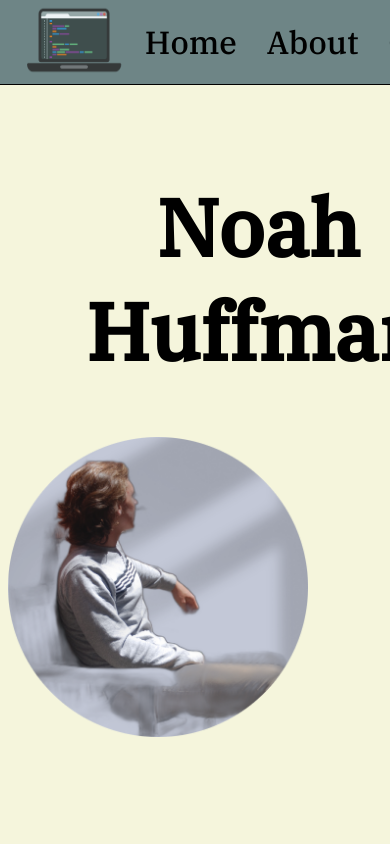
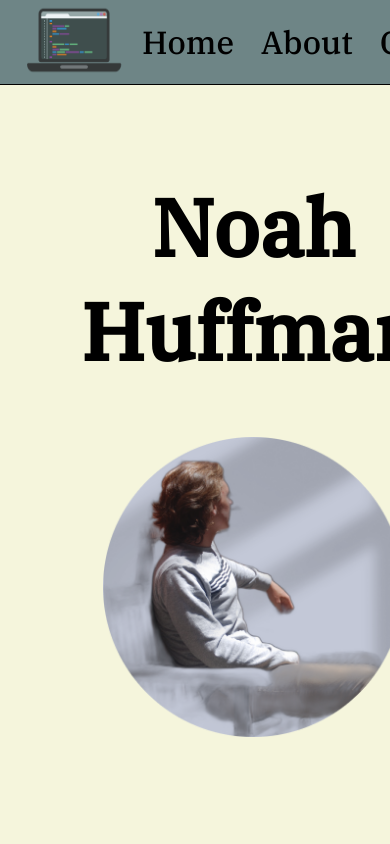
Before and after one commit to NoahHuffman/Portfolio, a Next.js app: page / in a window 390 px wide. Shown: the top 844 px of the page. Built offline with nearby package versions, Linux system fonts and the light colour scheme.

Commit message:
aiosjgoasfosaofsa

```diff
--- a/styles/Home.module.css
+++ b/styles/Home.module.css
@@ -350,7 +350,7 @@
     text-align: center;
   }
   .container img {
-    padding-right: auto;
+    padding-right: 0;
     margin-left: auto;
     margin-right: auto;
     text-align: center;
--- a/styles/globals.css
+++ b/styles/globals.css
@@ -37,7 +37,7 @@ nav a {
   margin-right: 54px;
 }
 nav a.active {
-  background-color: rgb(8, 135, 149);
+  background-color: rgb(149, 8, 8);
 }
 nav a:hover {
   color: rgb(95, 94, 94);
@@ -157,10 +157,12 @@ span.aboutContent {
 /* ############### Smaller Devices ############### */
 @media screen and (max-width: 900px) {
   nav {
+    width: 100%;
     padding-right: auto;
     padding-left: auto;
   }
   nav a {
+    width: 100%;
     font-size: xx-large;
     padding: 9px;
     margin-right: auto;
@@ -183,4 +185,10 @@ span.aboutContent {
   a {
     padding-left: 28px;
   }
+  .forum {
+    width: 100%;
+  }
+  .about {
+    width: 100%;
+  }
 }
```
